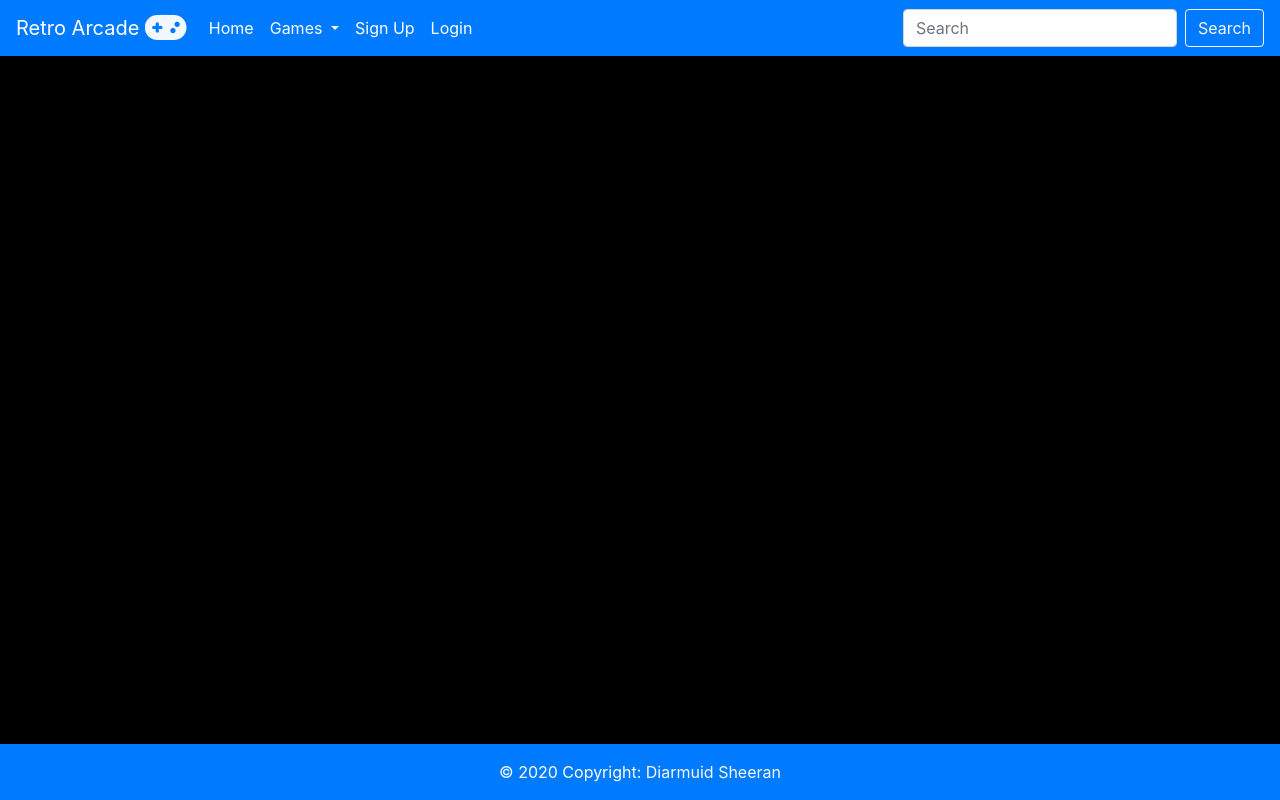
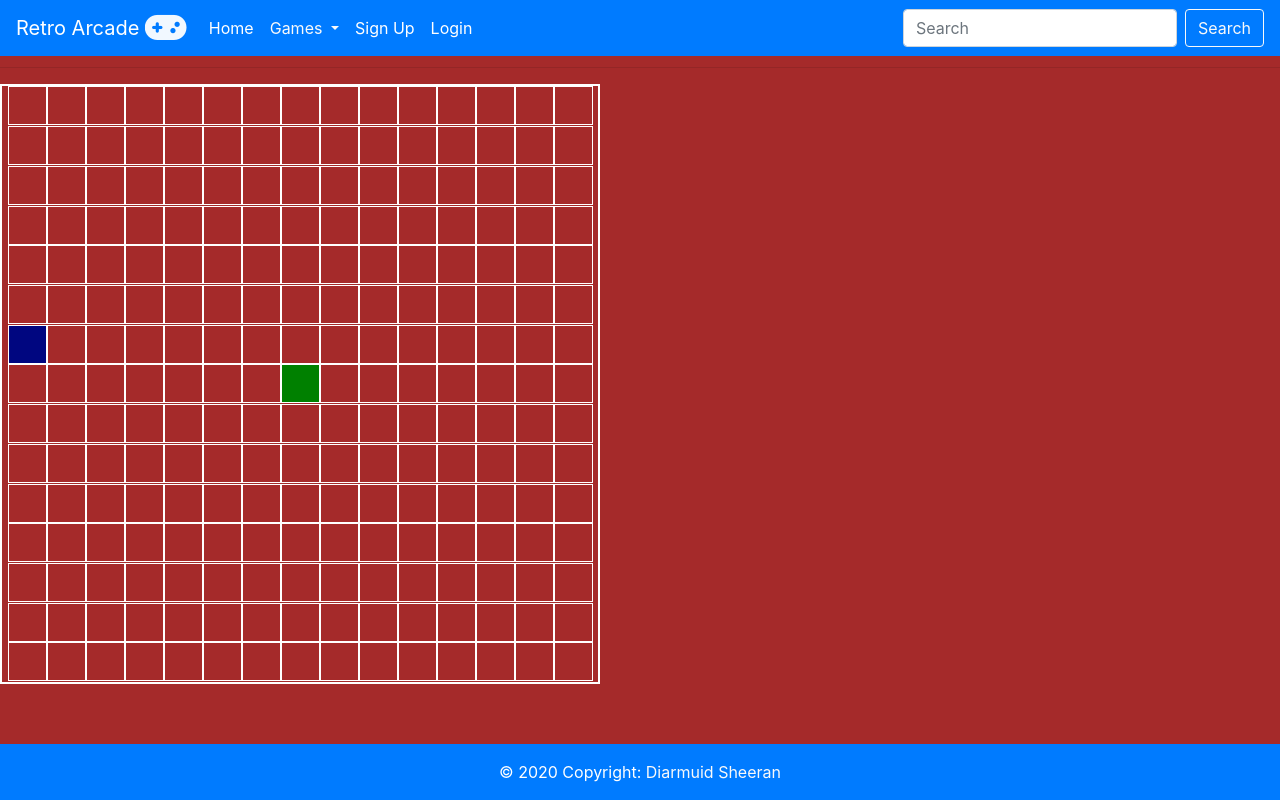
Before and after one commit to DiarmuidSheeran/games, a Django app: page /snake/game/ in a window 1280 px wide. Run offline with Django 3.2, Linux system fonts and the light colour scheme; some libraries are stand-ins or nearby versions; some web fonts are replaced.

Commit message:
Begin Work on snake game, Create snake game board and add food and snake to board. Add movement for snake around the board

```diff
--- a/base/templates/base/index.html
+++ b/base/templates/base/index.html
@@ -26,7 +26,7 @@
     <div class="card bg-info mt-2 border border-light rounded pt-2 pb-2">
         <h2>Game in Development</h2>
         <h3 class="text-light">Snake</h3>
-        <a href="#">
+        <a href="{% url 'snake' %}">
             <img src="{{ 'https://res.cloudinary.com/drmbgol8n/image/upload/v1712598045/snake-logo_vnarf4.png' }}" alt="Snake Game Logo" class="img-fluid">
             <img src="{{ 'https://res.cloudinary.com/drmbgol8n/image/upload/v1711487172/coming-soon_izekzy.png' }}" alt="Space Invaders Logo" class="img-fluid">
         </a>
--- a/games/settings.py
+++ b/games/settings.py
@@ -26,7 +26,7 @@ BASE_DIR = Path(__file__).resolve().parent.parent
 # SECURITY WARNING: keep the secret key used in production secret!
 SECRET_KEY = os.environ.get('SECRET_KEY')
 # SECURITY WARNING: don't run with debug turned on in production!
-DEBUG = False
+DEBUG = True
 ALLOWED_HOSTS = ['retro-gaming-site-5328a324207f.herokuapp.com', '127.0.0.1']
 
 
--- a/snake/templates/snake/snake.html
+++ b/snake/templates/snake/snake.html
@@ -12,5 +12,5 @@
 {% block title %}Snake{% endblock %}
 
 {% block content %}
-
+    <div class="grid"></div>
 {% endblock %}
--- a/static/css/snake/snake.css
+++ b/static/css/snake/snake.css
@@ -0,0 +1,28 @@
+body {
+    background-color: brown !important;
+}
+
+.grid {
+    width: 600px;
+    height: 600px;
+    display: flex;
+    flex-wrap: wrap;
+    justify-content: center;
+    align-items: center;
+    border: white solid 2px;
+}
+
+.grid div{
+    justify-content: center;
+    width: 39px;
+    height: 39px;
+    border: white solid 1px;
+}
+
+.snake {
+    background-color: green;
+}
+
+.food {
+    background-color: rgb(0, 6, 128);
+}
--- a/static/js/snake/snake.js
+++ b/static/js/snake/snake.js
@@ -0,0 +1,48 @@
+const grid = document.querySelector('.grid');
+const width = 15;
+let currentSnakeIndex = 112;
+let currentFoodIndex = 90;
+
+for (let i = 0; i < width * width; i++) {
+    const square = document.createElement('div');
+    grid.appendChild(square);
+}
+
+const squares = Array.from(document.querySelectorAll('.grid div'));
+
+squares[currentSnakeIndex].classList.add('snake');
+squares[currentFoodIndex].classList.add('food');
+
+function moveSnake(e) {
+    squares[currentSnakeIndex].classList.remove('snake');
+    switch (e.key) {
+        case 'ArrowLeft':
+            if (currentSnakeIndex % width !== 0) currentSnakeIndex -= 1;
+            break;
+        case 'a':
+            if (currentSnakeIndex % width !== 0) currentSnakeIndex -= 1;
+            break;
+        case 'ArrowRight':
+            if (currentSnakeIndex % width < width - 1) currentSnakeIndex += 1;
+            break;
+        case 'd':
+            if (currentSnakeIndex % width < width - 1) currentSnakeIndex += 1;
+            break;
+        case 'ArrowUp':
+            if (currentSnakeIndex - width >= 0) currentSnakeIndex -= width;
+            break;
+        case 'w':
+            if (currentSnakeIndex - width >= 0) currentSnakeIndex -= width;
+            break;
+        case 'ArrowDown':
+            if (currentSnakeIndex + width < width * width) currentSnakeIndex += width;
+            break;
+        case 's':
+            if (currentSnakeIndex + width < width * width) currentSnakeIndex += width;
+            break;
+    }
+    squares[currentSnakeIndex].classList.add('snake');
+}
+document.addEventListener('keydown', moveSnake);
+
+console.log(squares)
```
